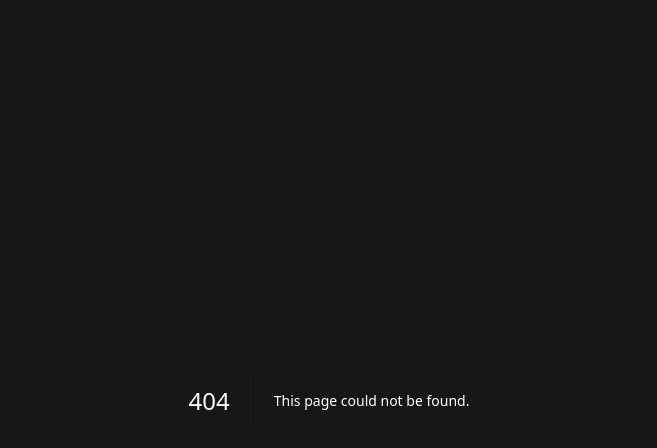
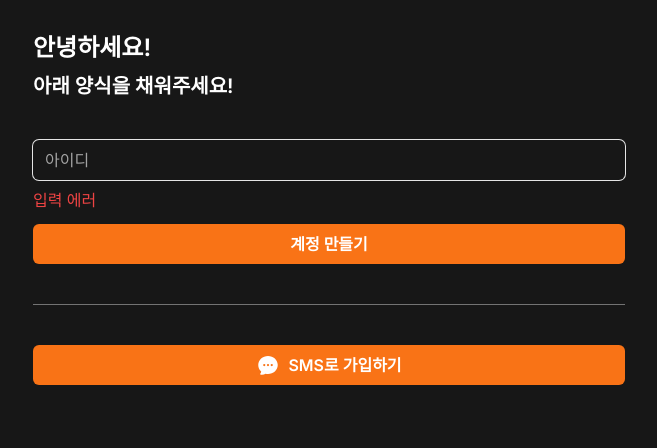
Before and after one commit to beom-yun/carrot-market-reloaded, a Next.js app: page /create-account in a window 1280 px wide. Before the commit this address had no page. Shown: the top 448 px of the page, without its empty margins (311-968 px from the left). Built offline with nearby package versions, Linux system fonts and the light colour scheme.

Commit message:
Create Account Screen

```diff
--- /dev/null
+++ b/app/create-account/page.tsx
@@ -0,0 +1,37 @@
+import { ChatBubbleOvalLeftEllipsisIcon } from "@heroicons/react/24/solid";
+import Link from "next/link";
+
+export default function CreateAccount() {
+  return (
+    <div className="flex flex-col gap-10 px-6 py-8">
+      <div className="flex flex-col gap-2 *:font-semibold">
+        <h1 className="text-2xl">안녕하세요!</h1>
+        <h2 className="text-xl">아래 양식을 채워주세요!</h2>
+      </div>
+      <form className="flex flex-col gap-3">
+        <div className="flex flex-col gap-2">
+          <input
+            type="text"
+            placeholder="아이디"
+            required
+            className="h-10 w-full rounded-md border-none bg-transparent ring-1 ring-neutral-200 placeholder:text-neutral-400 focus:outline-none focus:ring-2 focus:ring-orange-500"
+          />
+          <span className="font-medium text-red-500">입력 에러</span>
+        </div>
+        <button className="primary-btn h-10">계정 만들기</button>
+      </form>
+      <div className="h-px w-full bg-neutral-500" />
+      <div>
+        <Link
+          href="/sms"
+          className="primary-btn flex h-10 items-center justify-center gap-2"
+        >
+          <span>
+            <ChatBubbleOvalLeftEllipsisIcon className="h-6 w-6" />
+          </span>
+          <span>SMS로 가입하기</span>
+        </Link>
+      </div>
+    </div>
+  );
+}
--- a/app/globals.css
+++ b/app/globals.css
@@ -7,3 +7,9 @@
     @apply text-orange-500;
   }
 }
+
+@layer components {
+  .primary-btn {
+    @apply w-full rounded-md bg-orange-500 text-center font-semibold text-white transition-colors hover:bg-orange-400;
+  }
+}
--- a/app/page.tsx
+++ b/app/page.tsx
@@ -9,10 +9,7 @@ export default function Home() {
         <h2 className="text-2xl">당근 마켓에 어서오세요!</h2>
       </div>
       <div className="flex w-full flex-col items-center gap-3">
-        <Link
-          href="/create-account"
-          className="w-full rounded-md bg-orange-500 py-2.5 text-center text-lg font-semibold text-white transition-colors hover:bg-orange-400"
-        >
+        <Link href="/create-account" className="primary-btn py-2.5 text-lg">
           시작하기
         </Link>
         <div className="flex gap-2">
--- a/package.json
+++ b/package.json
@@ -9,6 +9,7 @@
     "lint": "next lint"
   },
   "dependencies": {
+    "@heroicons/react": "^2.1.3",
     "next": "14.1.4",
     "react": "^18",
     "react-dom": "^18"
```
Also changed, not shown: 2 other files (tests, documents, lock files or other folders).
